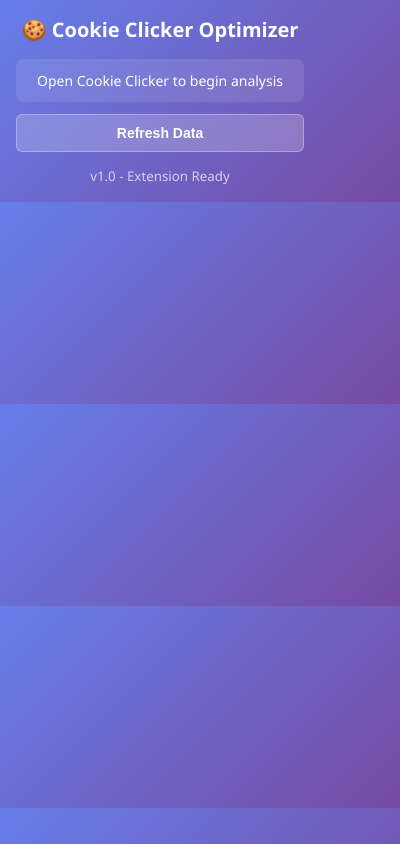
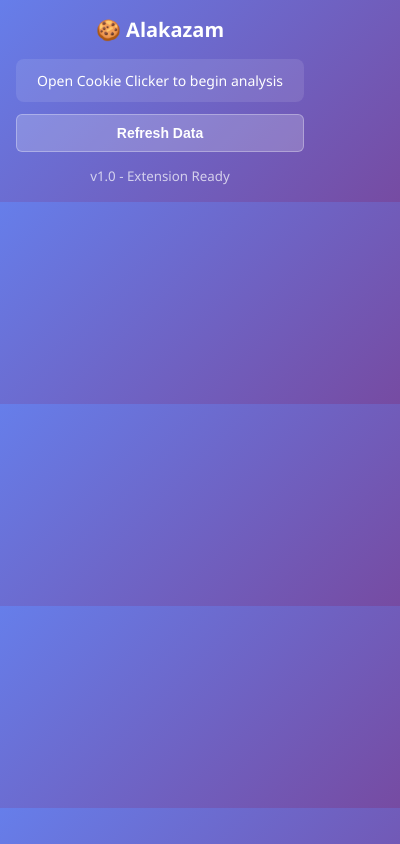
Before and after one commit to KotvicCodes/Alakazam, a browser extension: page popup.html in a window 400 px wide. Drawn offline with Linux system fonts and the light colour scheme.

Commit message:
fixed code style sins

```diff
--- a/package.json
+++ b/package.json
@@ -1,5 +1,5 @@
 {
-  "name": "cookie-clicker-optimizer",
+  "name": "alakazam",
   "version": "1.0.0",
   "description": "Analyzes and optimizes Cookie Clicker strategy",
   "devDependencies": {
--- a/popup.html
+++ b/popup.html
@@ -8,7 +8,7 @@
 
 <body>
      <div class="container">
-          <h1>🍪 Cookie Clicker Optimizer</h1>
+          <h1>🍪 Alakazam</h1>
 
           <div class="status" id="status">
                <p>Open Cookie Clicker to begin analysis</p>
--- a/popup.js
+++ b/popup.js
@@ -75,7 +75,7 @@ async function updateAutoClickerStatus() {
                updateButtonState(response.enabled)
           }
      } catch (error) {
-          // Ignore if tab is not ready
+          // ignore if tab is not ready
      }
 }
 
```
Also changed, not shown: background.js (+6 -6 lines), content.js (+9 -7 lines), manifest.json.
